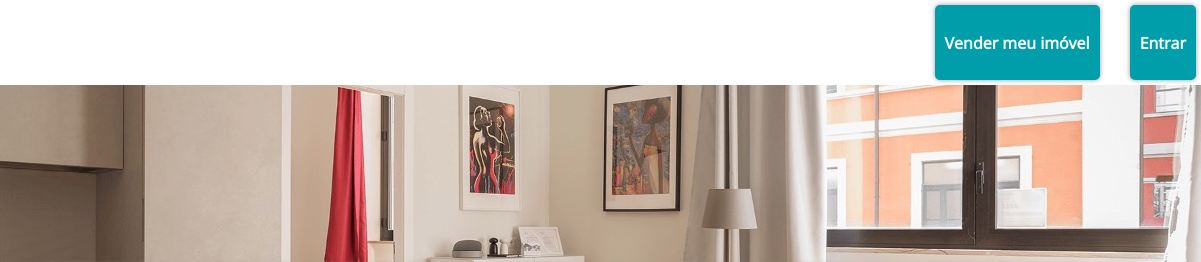
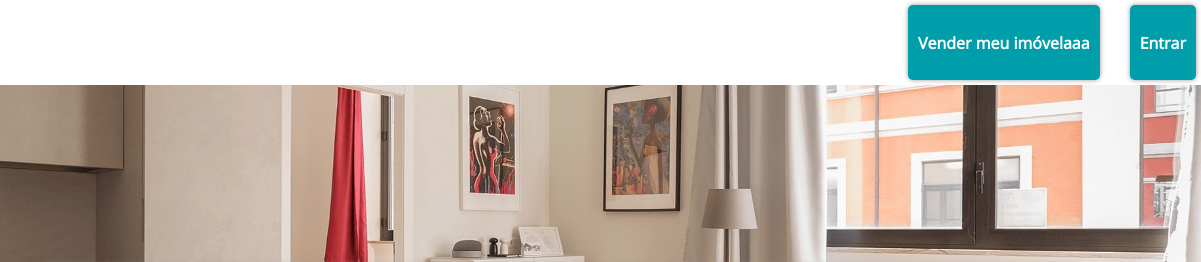
Before and after one commit to aaamenezes/Meu-Canto, a plain HTML site: page index.html in a window 1280 px wide. Shown: the top 262 px of the page, 79-1280 px from the left. Drawn offline with nearby package versions, Linux system fonts and the light colour scheme; a script that the page names is missing.

Commit message:
Teste github page
Testar alterações em arquivos e o resultado disso na página

```diff
--- a/index.html
+++ b/index.html
@@ -19,7 +19,7 @@
     </div>
 
     <div class="cabecalho-direito">
-        <a href="cadastrar-imovel.html" class="sombra"><div>Vender meu imóvel</div></a>
+        <a href="cadastrar-imovel.html" class="sombra"><div>Vender meu imóvelaaa</div></a>
         <a href="" class="sombra"><div>Entrar</div></a>
         <div class="entrar sombra">
             <div><a href="entrar.html">Entrar</a></div>
```
